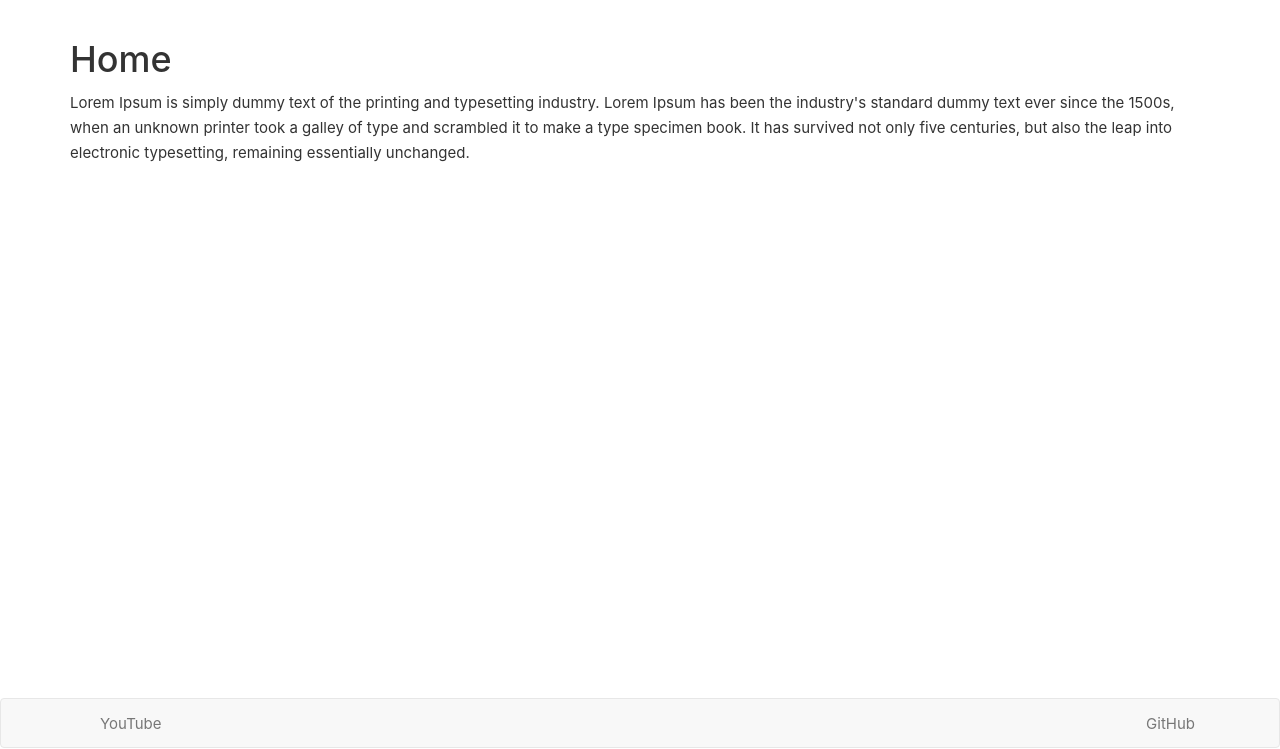
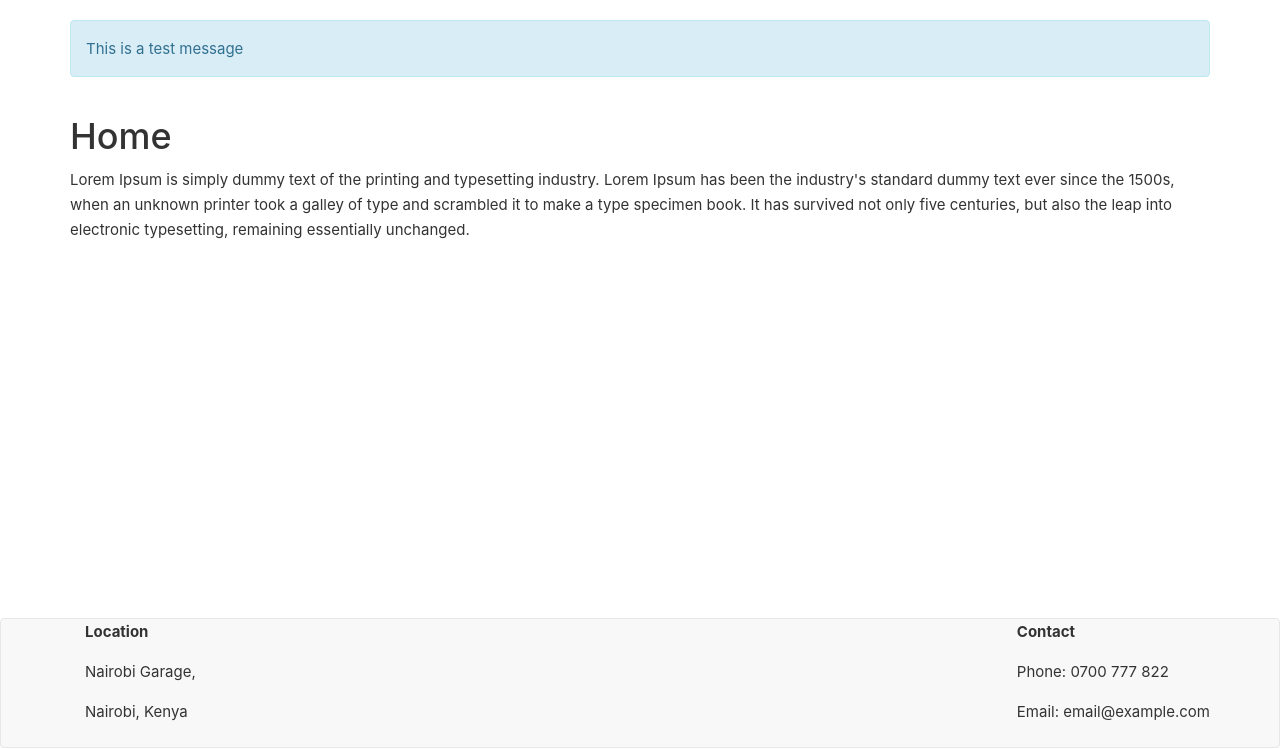
Before and after one commit to GitauHarrison/Goodmail, a Flask app: page / in a window 1280 px wide. Shown: the part 52-801 px from the top of the page. Run offline with Flask 2, Linux system fonts and the light colour scheme; some libraries are stand-ins or nearby versions.

Commit message:
Fix footer and display flash message

```diff
--- a/app/routes.py
+++ b/app/routes.py
@@ -4,6 +4,7 @@ from flask import render_template, url_for, flash, redirect
 @app.route('/')
 @app.route('/home')
 def home():
+    flash('This is a test message')
     return render_template('home.html', title = 'Home')
 
 @app.route('/about')
--- a/app/static/css/styles.css
+++ b/app/static/css/styles.css
@@ -21,16 +21,13 @@ body::after {
 p{
     padding-bottom: 5px;
 }
-h4{
-    padding-bottom: 30px;
-}
 /* MEDIA QUIERIES */
 @media all and (max-width: 992px) {
     body::after {
         height: 150px; /* Set same as footer's height when not using media queries*/
     }
     .footer{
-        height: 100px;
+        height: 270px;
     }
 }
 @media all and (min-width: 992px) {
@@ -38,7 +35,7 @@ h4{
         height: 50px; /* Set same as footer's height when not using media queries*/
     }
     .footer{
-        height: 50px;
+        height: 130px;
     }
 }
 
--- a/app/templates/about.html
+++ b/app/templates/about.html
@@ -2,7 +2,6 @@
 {% import 'bootstrap/wtf.html' as wtf %}
 
 {% block app_content %}
-    <div class="container">
         <div class="row updates">
             <div class="col-xs-12 col-sm-12 col-md-12 col-lg-12 col-xl-12">
                 <div class="row">
@@ -22,5 +21,4 @@
                 </div>
             </div>
         </div>
-    </div>
 {% endblock %}
--- a/app/templates/base.html
+++ b/app/templates/base.html
@@ -38,31 +38,34 @@
         </div>
     </nav>
 
+    <div class="container">
         {% with messages = get_flashed_messages() %}
             {% if messages %}
                 {% for message in messages %}
-            <div class="alert alert-primary" role="alert"> {{ message }} </div>
+                <div class="alert alert-info" role="alert"> {{ message }} </div>
                 {% endfor %}
             {% endif %}
         {% endwith %}
-{% endblock %}
-
-{% block content %}
 
         {% block app_content %}
         <!-- Your Body Content Goes Here -->
 
         {% endblock %}
+    </div>
 
     {% block footer %}
         <nav class="footer navbar navbar-default">
             <div class="container">
                 <div class="col-xs-12 col-sm-12 col-md-12 col-lg-12 col-xl-12">
                     <ul class="nav navbar-nav">
-                        <li><a href="#">YouTube</a></li>
+                        <p><strong>Location</strong></p>
+                        <p>Nairobi Garage,</p>
+                        <p>Nairobi, Kenya</p>
                     </ul>
                     <ul class="nav navbar-nav navbar-right">
-                        <li><a href="#">GitHub</a></li>
+                        <p><strong>Contact</strong></p>
+                        <p>Phone: 0700 777 822 </p>
+                        <p>Email: email@example.com </p>
                     </ul>
                 </div>
             </div>
--- a/app/templates/home.html
+++ b/app/templates/home.html
@@ -2,7 +2,6 @@
 {% import 'bootstrap/wtf.html' as wtf %}
 
 {% block app_content %}
-    <div class="container">
         <div class="row updates">
             <div class="col-xs-12 col-sm-12 col-md-12 col-lg-12 col-xl-12">
                 <div class="row">
@@ -22,5 +21,4 @@
                 </div>
             </div>
         </div>
-    </div>
 {% endblock %}
```
Lines whose indentation alone changed are shown as unchanged.
